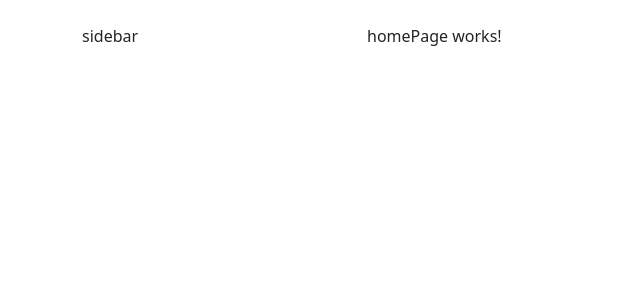
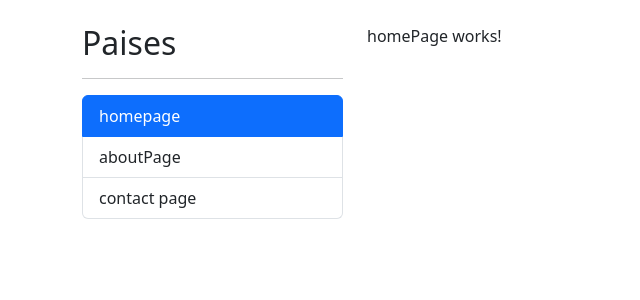
Before and after one commit to jaime-99/CountryApp, an Angular app: page / in a window 1280 px wide. Before the commit this address led to /home. Shown: the top 300 px of the page, without its empty margins (0-640 px from the left). Built offline with nearby package versions, Linux system fonts and the light colour scheme.

Commit message:
se agrega nuevas cosas

```diff
--- a/src/app/app.component.html
+++ b/src/app/app.component.html
@@ -2,7 +2,9 @@
 
   <div class="col-3">
     <!-- sidebar -->
-    sidebar
+    <!-- <app-side-bar></app-side-bar> -->
+    <side-bar></side-bar>
+
   </div>
 
   <div class="col">
--- /dev/null
+++ b/src/app/shared/components/ejemplo/sidebar.component.css
@@ -0,0 +1,3 @@
+:host {
+  display: block;
+}
--- /dev/null
+++ b/src/app/shared/components/ejemplo/sidebar.component.html
@@ -0,0 +1,22 @@
+<h2>Paises</h2>
+<hr>
+
+
+<div class="list-group">
+
+
+  <li class="list-group-item" routerLink="" routerLinkActive="active"
+  [routerLinkActiveOptions]="{exact:true}" >
+  homepage
+  </li>
+  <li class="list-group-item" routerLink="/about" routerLinkActive="active" >
+    aboutPage
+  </li>
+  <li class="list-group-item" routerLink="/contact" routerLinkActive="active" >
+    contact page
+  </li>
+
+
+
+
+</div>
--- /dev/null
+++ b/src/app/shared/pages/contact/contact.component.css
@@ -0,0 +1,3 @@
+:host {
+  display: block;
+}
--- /dev/null
+++ b/src/app/shared/pages/contact/contact.component.html
@@ -0,0 +1 @@
+<p>contact works!</p>,
--- /dev/null
+++ b/src/app/shared/pages/contact/contact.component.ts
@@ -0,0 +1,13 @@
+import { CommonModule } from '@angular/common';
+import { Component, type OnInit } from '@angular/core';
+
+@Component({
+  selector: 'app-contact',
+  templateUrl: './contact.component.html',
+  styleUrls: ['./contact.component.css'],
+})
+export class ContactComponent implements OnInit {
+
+  ngOnInit(): void { }
+
+}
```
Also changed, not shown: src/app/app.rouitng.module.ts (+7 -1 lines), src/app/shared/components/ejemplo/sidebar.component.ts (added, +10 -0 lines), src/app/shared/shared.module.ts (+11 -3 lines).
